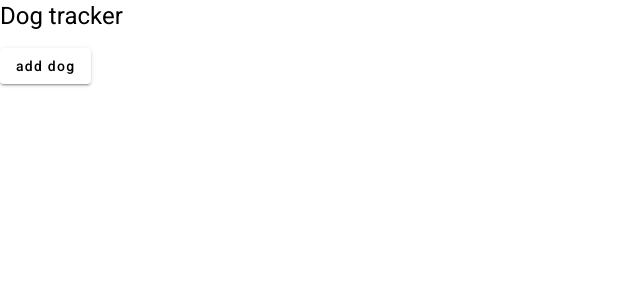
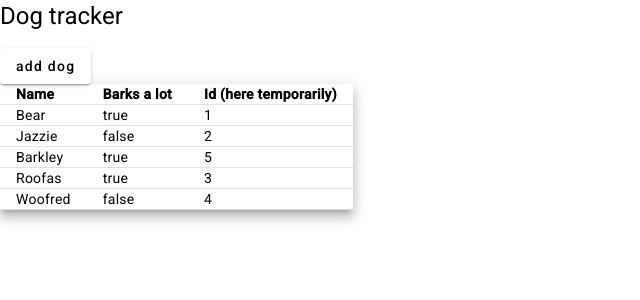
Before and after one commit to MllCHAEL/dog-tracker, an Angular app in the folder dog-tracker-front-end/: page / in a window 1280 px wide. Shown: the top 300 px of the page, without its empty margins (0-640 px from the left). Built offline with nearby package versions, Linux system fonts and the light colour scheme.

Commit message:
- Added html table using placeholder dog data from TS - Created Dog class (dog.ts) - Imported ReactiveFormsModule in app.module (expecting use soon)

```diff
--- a/dog-tracker-front-end/src/app/app.component.html
+++ b/dog-tracker-front-end/src/app/app.component.html
@@ -1,3 +1,20 @@
 <h1>Dog tracker</h1>
 
 <button mat-raised-button>add dog</button>
+
+<table>
+  <thead>
+    <tr>
+      <th>Name</th>
+      <th>Barks a lot</th>
+      <th>Id (here temporarily)</th>
+    </tr>
+  </thead>
+  <tbody *ngIf="dogs">
+    <tr *ngFor="let dog of dogs">
+      <td *ngIf="dogs">{{dog.name}}</td>
+      <td *ngIf="dogs">{{dog.barksALot}}</td>
+      <td *ngIf="dogs">{{dog.id}}</td>
+    </tr>
+  </tbody>
+</table>
--- a/dog-tracker-front-end/src/app/app.component.scss
+++ b/dog-tracker-front-end/src/app/app.component.scss
@@ -0,0 +1,22 @@
+// TODO: Add style for margin/s
+// TODO: Add fixed table width (or consider min - will limit or truncate inputs elsewhere)
+
+table {
+  table-layout: auto;
+  border-spacing: 0;
+  background: white;
+  box-shadow: 0 5px 5px -3px #0003, 0 8px 10px 1px #00000024, 0 3px 14px 2px #0000001f;
+}
+
+th, td {
+  text-align: left;
+  padding: 0 16px 0 16px;
+  border-bottom-width: 1px;
+  border-bottom-style: solid;
+  border-bottom-color: #0000001f;
+  // TODO: Decide on font
+}
+
+tr:hover {
+  background-color: #0000001f;
+}
--- a/dog-tracker-front-end/src/app/app.component.ts
+++ b/dog-tracker-front-end/src/app/app.component.ts
@@ -1,10 +1,22 @@
-import { Component } from '@angular/core';
+import { Component, OnInit } from '@angular/core';
+import { Dog } from './dog';
 
 @Component({
   selector: 'app-root',
   templateUrl: './app.component.html',
   styleUrls: ['./app.component.scss']
 })
-export class AppComponent {
-  title = 'dog-tracker-front-end';
+
+
+export class AppComponent implements OnInit {
+
+  dogs: Dog[] = [];
+
+  ngOnInit() {
+    this.dogs = [{ id: 1, name: 'Bear', barksALot: true },
+    { id: 2, name: 'Jazzie', barksALot: false },
+    { id: 5, name: 'Barkley', barksALot: true },
+    { id: 3, name: 'Roofas', barksALot: true },
+    { id: 4, name: 'Woofred', barksALot: false }];
+  }
 }
--- a/dog-tracker-front-end/src/app/app.module.ts
+++ b/dog-tracker-front-end/src/app/app.module.ts
@@ -1,6 +1,7 @@
-import { NgModule } from '@angular/core';
+import { NgModule, OnInit } from '@angular/core';
 import { BrowserModule } from '@angular/platform-browser';
 import { MatButtonModule } from '@angular/material/button';
+import { ReactiveFormsModule } from '@angular/forms';
 
 import { AppComponent } from './app.component';
 import { BrowserAnimationsModule } from '@angular/platform-browser/animations';
@@ -12,7 +13,8 @@ import { BrowserAnimationsModule } from '@angular/platform-browser/animations';
   imports: [
     BrowserModule,
     BrowserAnimationsModule,
-    MatButtonModule
+    MatButtonModule,
+    ReactiveFormsModule
   ],
   providers: [],
   bootstrap: [AppComponent]
--- /dev/null
+++ b/dog-tracker-front-end/src/app/dog.ts
@@ -0,0 +1,5 @@
+export interface Dog {
+  id: number;
+  name: string;
+  barksALot: boolean;
+}
```
